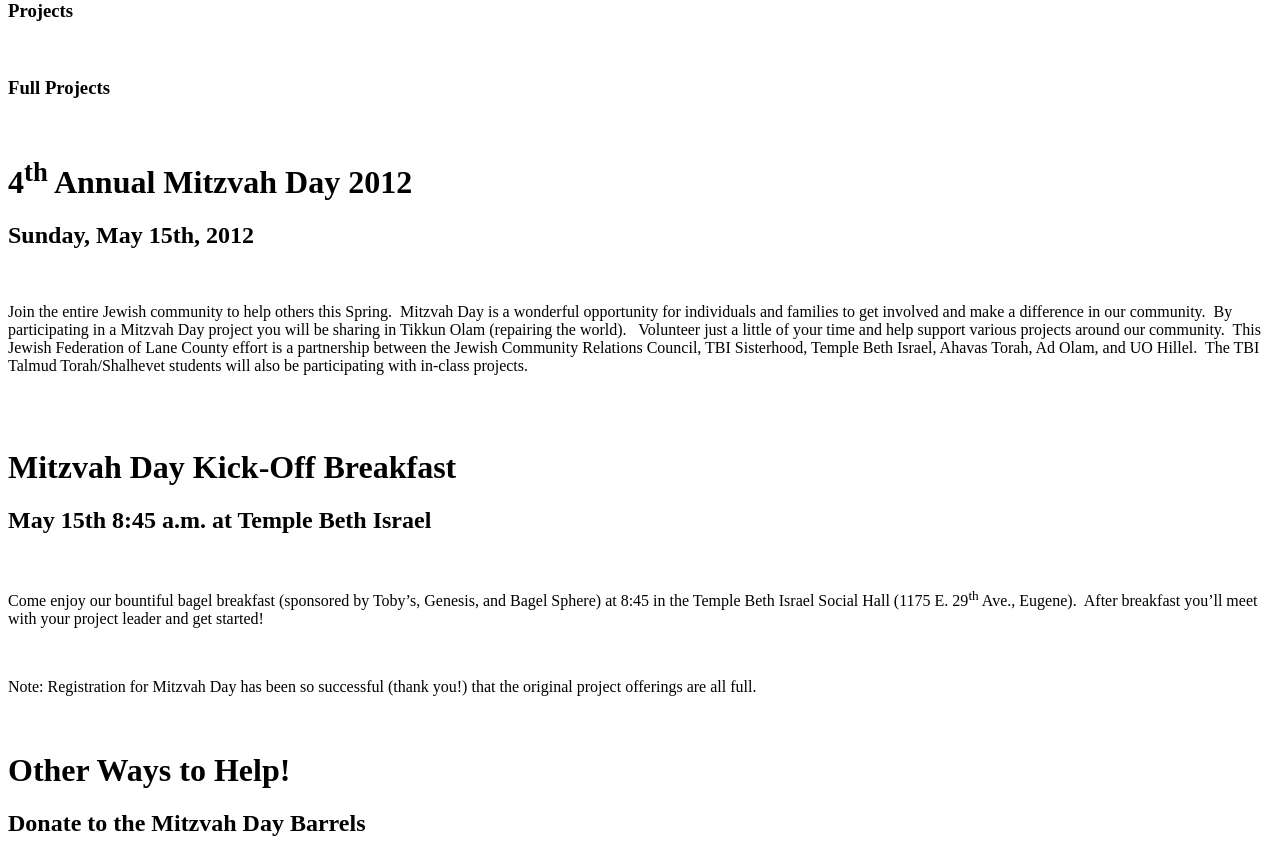
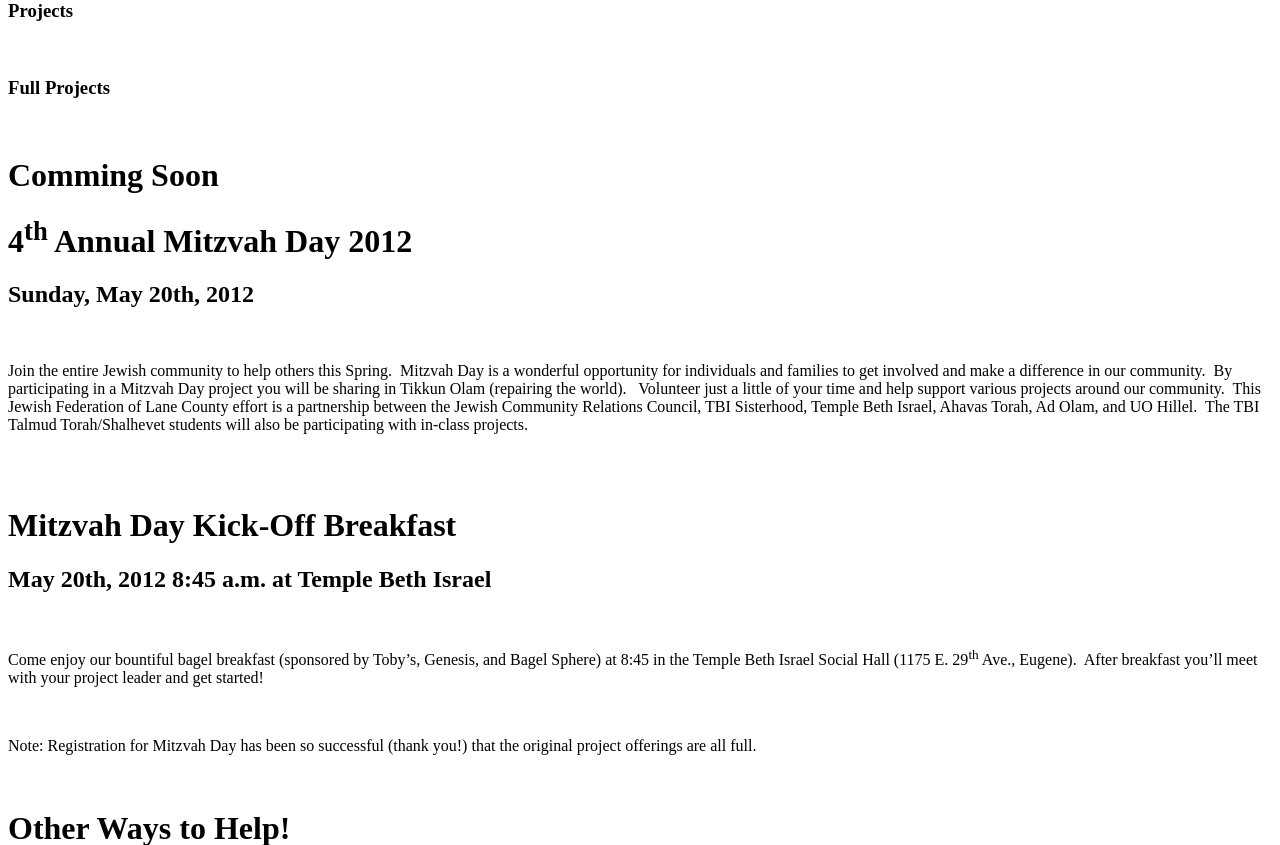
Before and after one commit to saulwold/Mitzvah-Day, a CakePHP app: the page made by app/views/pages/home.ctp in a window 1280 px wide. Shown: the part 19-864 px from the top of the page. Run offline with PHP 8.4 and a stand-in for CakePHP, Linux system fonts and the light colour scheme; the template is opened without the code that fills it, so the values that code supplies are empty; some libraries are stand-ins or nearby versions.

Commit message:
#7: Update date to May 20th, 2012
Signed-off-by: Saul Wold <sgw@linux.intel.com>

```diff
--- a/app/views/elements/email/text/simple_message.ctp
+++ b/app/views/elements/email/text/simple_message.ctp
@@ -9,7 +9,7 @@ This event is sponsored by <?php echo $person['Event'][0]['agency']; ?>
 
 
 Mitzvah Day Kick-Off Breakfast
-May 15th 8:45 a.m. at Temple Beth Israel
+May 20th, 2012 8:45 a.m. at Temple Beth Israel
 
 Come enjoy our bountiful bagel breakfast (sponsored by Toby's, Genesis, and Bagel Sphere) at
 8:45 in the Temple Beth Israel Social Hall (1175 E. 29th Ave., Eugene).
--- a/app/views/elements/main_event.ctp
+++ b/app/views/elements/main_event.ctp
@@ -1,6 +1,6 @@
 
 <h1><?php echo $project['event_name']; ?></h1>
-<h2>Sunday, May 15th, 2011</h2>
+<h2>Sunday, May 20th, 2012</h2>
 <h2><?php echo $project['time']; ?></h2>
 <h2><?php echo $project['location']; ?></h2>
 <br>
--- a/app/views/events/view.ctp
+++ b/app/views/events/view.ctp
@@ -31,7 +31,7 @@
     <div class="divider">&nbsp;</div>
 
     <h1>Mitzvah Day Kick-Off Breakfast</h1>
-    <h2>May 15th, 2011 8:45 a.m. at Temple Beth Israel</h2>
+    <h2>May 20th, 2012 8:45 a.m. at Temple Beth Israel</h2>
     <br>
     <p>Come enjoy our bountiful
     bagel breakfast (sponsored by Toby’s, Genesis, and Bagel Sphere) at
--- a/app/views/pages/home.ctp
+++ b/app/views/pages/home.ctp
@@ -14,8 +14,9 @@
 </div>
 
 <div class="content_main">
+    <h1 class="big_font"> Comming Soon</h1>
     <h1>4<sup>th</sup> Annual Mitzvah Day 2012</h1>
-    <h2>Sunday, May 15th, 2012</h2>
+    <h2>Sunday, May 20th, 2012</h2>
     <br>
 <!--font size="3" face="Gill Sans MT"-->
 <p>Join the entire Jewish community
@@ -35,7 +36,7 @@ in-class projects.&nbsp;<br>&nbsp;<br></p>
     <div class="divider">&nbsp;</div>
 
     <h1>Mitzvah Day Kick-Off Breakfast</h1>
-    <h2>May 15th 8:45 a.m. at Temple Beth Israel</h2>
+    <h2>May 20th, 2012 8:45 a.m. at Temple Beth Israel</h2>
     <br>
     <p>Come enjoy our bountiful
     bagel breakfast (sponsored by Toby’s, Genesis, and Bagel Sphere) at
--- a/app/views/people/thankyou.ctp
+++ b/app/views/people/thankyou.ctp
@@ -31,7 +31,7 @@
     <br>
 
     <h1>Mitzvah Day Kick-Off Breakfast</h1>
-    <h2>May 15th, 2011 8:45 a.m. at Temple Beth Israel</h2>
+    <h2>May 20th, 2012 8:45 a.m. at Temple Beth Israel</h2>
     <br>
     <p>Come enjoy our bountiful bagel breakfast (sponsored by Toby's, Genesis, and Bagel Sphere) at
     8:45 in the Temple Beth Israel Social Hall (1175 E. 29<sup>th</sup> Ave., Eugene).&nbsp; After
```
Also changed, not shown: app/webroot/css/global.css (+7 -0 lines).
